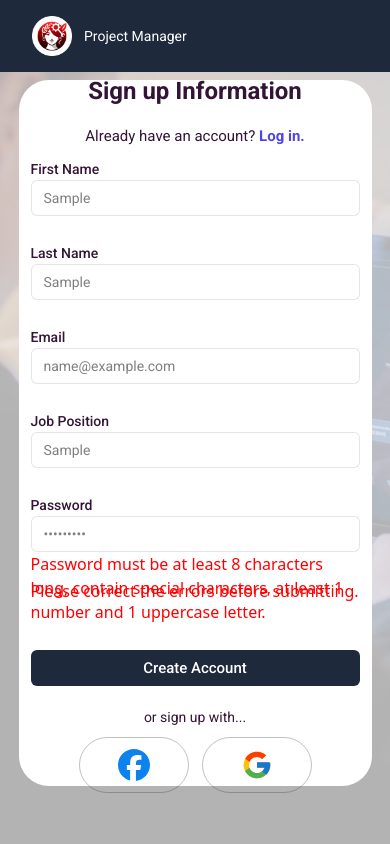
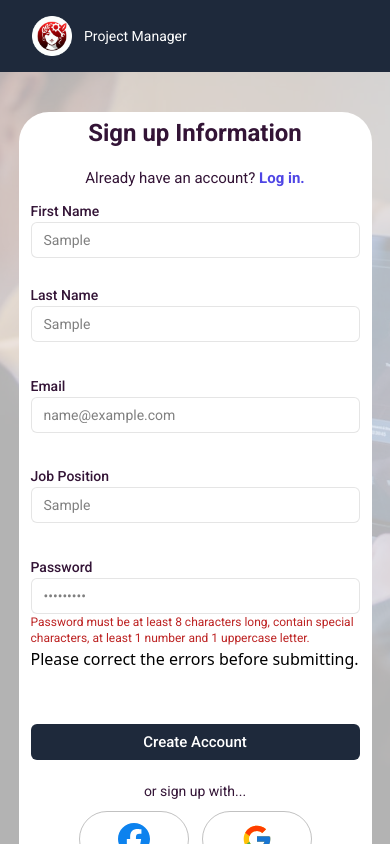
Before and after one commit to amiranda1911/project-manager-v2, a React (Vite) app: page /register in a window 390 px wide. Both pictures are taken after typing "Sample", "Sample", "name@example.com", "Sample", "Sample123" into the empty fields and a click on the button "Create Account". Shown: the top 844 px of the page. Built offline with nearby package versions, Linux system fonts and the light colour scheme.

Commit message:
style: fix signUp page

```diff
--- a/src/Components/FormSignUp.tsx
+++ b/src/Components/FormSignUp.tsx
@@ -95,7 +95,7 @@ const FormSignUp: React.FC = () => {
     return (
     <>
 
-    <form onSubmit={handleSubmit} className="flex flex-col gap-[1.5rem] md:mt-[1.938rem]">
+    <form onSubmit={handleSubmit} className="flex flex-col gap-[1.9rem] md:mt-[1.938rem]">
 
         <section className="md:flex md:flex-row md:gap-[1.125rem] md:max-w-[32.5rem]">
             <div className="flex flex-col w-[20.563rem] h-[3.75rem]">
@@ -113,10 +113,10 @@ const FormSignUp: React.FC = () => {
                 className="font-roboto font-normal text-14 text-[#00000080] p-[0.75rem]
                  w-auto h-[2.25rem] border border-[#0000001A] rounded-md focus:outline-none focus:ring-1 focus:ring-[#00000080]"
                 />
-                {err.firstName && <p style={{ color: 'red' }}>{err.firstName}</p>}
+                {err.firstName && <p className="font-roboto font-normal text-12 leading-4 text-[#BD2323] md:text-13">{err.firstName}</p>}
             </div>
 
-            <div className="flex flex-col mt-[1.5rem] w-[20.563rem] h-[3.75rem]">
+            <div className="flex flex-col mt-[1.5rem] w-[20.563rem] h-[3.75rem] md:mt-0">
                 <label htmlFor="lastName" className="font-roboto font-medium text-left text-14 text-[#331436]">Last Name</label>
                 <input
                 type="text"
@@ -131,7 +131,7 @@ const FormSignUp: React.FC = () => {
                 className="font-roboto font-normal text-14 text-[#00000080] p-[0.75rem]
                 w-auto h-[2.25rem] border border-[#0000001A] rounded-md focus:outline-none focus:ring-1 focus:ring-[#00000080]"
                 />
-                {err.lastName && <p style={{ color: 'red' }}>{err.lastName}</p>}
+                {err.lastName && <p className="font-roboto font-normal text-12 leading-4 text-[#BD2323] md:text-13">{err.lastName}</p>}
             </div>
         </section>
 
@@ -150,7 +150,7 @@ const FormSignUp: React.FC = () => {
             className="font-roboto font-normal text-14 text-[#00000080] p-[0.75rem]
             w-auto h-[2.25rem] border border-[#0000001A] rounded-md focus:outline-none focus:ring-1 focus:ring-[#00000080] md:w-[32.5rem]"
             />
-            {err.email && <p style={{ color: 'red' }}>{err.email}</p>}
+            {err.email && <p className="font-roboto font-normal text-12 leading-4 text-[#BD2323] md:text-13 md:w-[32.5rem]">{err.email}</p>}
         </div>
 
         <div className="flex flex-col w-[20.563rem] h-[3.75rem]">
@@ -168,7 +168,7 @@ const FormSignUp: React.FC = () => {
             className="font-roboto font-normal text-14 text-[#00000080] p-[0.75rem]
             w-auto h-[2.25rem] truncate border border-[#0000001A] rounded-md focus:outline-none focus:ring-1 focus:ring-[#00000080] md:w-[32.5rem]"
             />
-            {err.jobPosition && <p style={{ color: 'red' }}>{err.jobPosition}</p>}
+            {err.jobPosition && <p className="font-roboto font-normal text-12 leading-4 text-[#BD2323] md:text-13 md:w-[32.5rem]">{err.jobPosition}</p>}
         </div>
 
         <div className="flex flex-col w-[20.563rem] h-[3.75rem]">
@@ -186,12 +186,12 @@ const FormSignUp: React.FC = () => {
             className="font-roboto font-normal text-14 text-[#00000080] p-[0.75rem]
             w-auto h-[2.25rem] border border-[#0000001A] rounded-md focus:outline-none focus:ring-1 focus:ring-[#00000080] md:w-[32.5rem]"
             />
-            {err.password && <p style={{ color: 'red' }}>{err.password}</p>}
+            {err.password && <p className="font-roboto font-normal text-12 leading-4 text-[#BD2323] md:text-13 md:w-[32.5rem]">{err.password}</p>}
         </div>
 
         {/* Exibe a mensagem de sucesso ou erro */}
         {err.formStatus && (
-            <p style={{ color: err.formStatus === errorMessages.formSuccess ? 'green' : 'red' }}>
+            <p style={{ color: err.formStatus === errorMessages.formSuccess ? '[#22C55E]' : '[#BD2323]' }}>
             {err.formStatus}
             </p>
         )}
--- a/src/pages/SignUpPage/SignUpPage.tsx
+++ b/src/pages/SignUpPage/SignUpPage.tsx
@@ -5,34 +5,26 @@ import MainFooter from "../../Components/MainFooter";
 
 const SignUpPage = () => {
 
-    {/*const Form = () => {
-    const [name, setName] = useState('');
-
-    const handleSubmit = (event) => {
-        event.preventDefault();
-        console.log(`Name: ${name}`);
-    }; */}
-
   return (
     <>
     <header className="z-10">
         <MainHeader pageType='page2' />
     </header>
 
-    <main >
+    <main className="min-h-[52rem] md:min-h-[58rem] lg:min-h-[50rem]">
         <div className="lg:flex">
 
             {/* Background image */}
-            <div className="relative bg-cover bg-center h-screen lg:hidden" style={{ backgroundImage: `url('SignUpImg.svg')` }}>
+            <div className="relative min-h-[52rem]  md:min-h-[58rem] bg-cover bg-center h-screen lg:hidden" style={{ backgroundImage: `url('SignUpImg.svg')` }}>
             </div>
 
             {/* Translucent background */}
-            <div className="absolute inset-0 bg-white opacity-70 min-h-screen h-screen mt-16 lg:hidden">
+            <div className="absolute inset-0 bg-white opacity-70 h-screen min-h-[52rem] md:min-h-[59rem] lg:min-h-[47rem] mt-[4.5rem] lg:hidden">
             </div>
 
             {/*White Square */}
-            <div className="flex items-center justify-center w-[22.063rem] h-[44.125rem] bg-white absolute inset-0 m-auto mt-20 rounded-[1.875rem]
-            md:w-[41rem] md:h-[45.813rem] lg:hidden">
+            <div className="flex items-center justify-center w-[22.063rem] h-[48rem] bg-white absolute inset-0 m-auto mt-28 md:mt-40 rounded-[1.875rem]
+            md:w-[41rem] md:h-[48rem] lg:hidden">
             </div>
 
             {/*All the info in white space */}
@@ -41,7 +33,7 @@ const SignUpPage = () => {
 
                 <div>
                     <section className="leading-[1.5] pb-[0.75rem]">
-                        <h1 className="font-roboto font-bold text-center text-19 text-[#331436] pb-[1rem] md:text-left md:text-25">Sign up Information</h1>
+                        <h1 className="font-roboto font-bold text-center text-19 text-[#331436] pb-4 pt-5 mt-24 md:text-left md:text-25 md:mt-44 lg:mt-0 lg:pt-0">Sign up Information</h1>
                         <p className="font-roboto font-normal text-center text-15 text-[#331436] md:text-left md:text-16">Already have an account?
                             <span><a href="/login" className="text-[#4f46e5] font-roboto font-bold text-15 cursor-pointer md:text-16"> Log in.</a></span>
                         </p>
@@ -57,7 +49,7 @@ const SignUpPage = () => {
             </div>
 
             {/* Side image */}
-            <div className="lg:bg-cover lg:w-[39.125rem] lg:min-h-screen lg:h-screen" style={{ backgroundImage: `url('SignUpImg.svg')`}}>
+            <div className="lg:bg-cover lg:w-[39.125rem] lg:min-h-[50rem] lg:h-screen" style={{ backgroundImage: `url('SignUpImg.svg')`}}>
             </div>
 
         </div>
```
